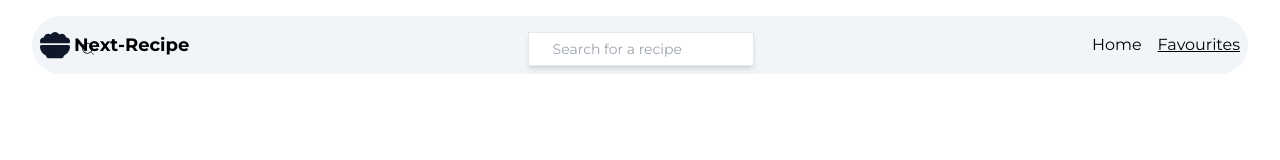
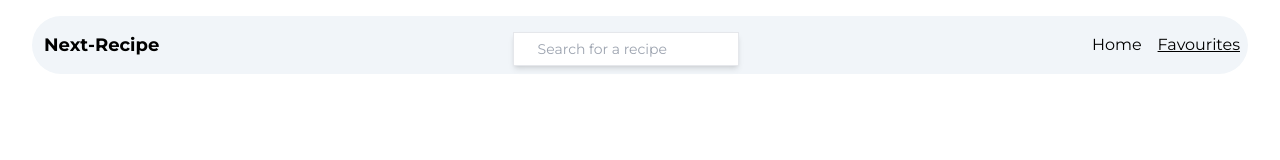
Before and after one commit to oscar4dev/next-recipe, a Next.js app: page /favourites in a window 1280 px wide. Shown: the top 160 px of the page. Built offline with nearby package versions, Linux system fonts and the light colour scheme.

Commit message:
initial commit

```diff
--- a/app/favourites/[id]/page.js
+++ b/app/favourites/[id]/page.js
@@ -2,7 +2,7 @@ import { getRecipe } from "@/app/lib/apiServices"
 import AddToFavouritesBtn from "@/app/ui/AddToFavouritesBtn"
 import IngredientsItem from "@/app/ui/IngredientsItem"
 import Image from "next/image"
-import { FaInfoCircle } from "react-icons/fa";
+// import { FaInfoCircle } from "react-icons/fa";
 
 export default async function page({ params }) {
 
@@ -39,7 +39,10 @@ export default async function page({ params }) {
                   <span>Published by: { publisher }</span>
                   <a
                      href={ source_url }
-                  ><FaInfoCircle /></a>
+                  >
+                     {/* <FaInfoCircle /> */}
+                     info
+                  </a>
                </p>
 
                <div className="mt-4">
--- a/app/layout.js
+++ b/app/layout.js
@@ -2,7 +2,7 @@ import { Montserrat } from "next/font/google";
 import "./globals.css";
 import PageNav from "./ui/PageNav";
 import { RecipeContextProvider } from "./ui/recipeContext";
-import { Toaster } from "react-hot-toast";
+// import { Toaster } from "react-hot-toast";
 import Search from "./ui/Search";
 import Footer from "./ui/Footer";
 import { Suspense } from "react";
@@ -22,13 +22,13 @@ export default function RootLayout({ children }) {
       <body
         className={` ${montserrat.className} antialiased flex flex-col min-h-dvh`}
       >
-        <Toaster
+        {/* <Toaster
           position="top-center"
           gutter={8}
           toastOptions={{
             duration: 3000,
           }}
-        />
+        /> */}
 
         <header className="z-10 fixed mt-4 w-full">
           <PageNav />
--- a/app/ui/Logo.jsx
+++ b/app/ui/Logo.jsx
@@ -1,10 +1,10 @@
-import { FaBowlFood } from "react-icons/fa6";
+// import { FaBowlFood } from "react-icons/fa6";
 
 export default function Logo() {
    return (
       <div className="flex items-center gap-1">
          <span className="text-3xl text-slate-900">
-            <FaBowlFood />
+            {/* <FaBowlFood /> */}
          </span>
          <span className="font-bold text-lg">
             Next-Recipe
--- a/app/ui/Search.jsx
+++ b/app/ui/Search.jsx
@@ -2,7 +2,7 @@
 
 import { usePathname, useRouter, useSearchParams } from "next/navigation";
 import { useDebouncedCallback } from "use-debounce";
-import { CiSearch } from "react-icons/ci";
+// import { CiSearch } from "react-icons/ci";
 
 export default function Search() {
 
@@ -26,7 +26,7 @@ export default function Search() {
    return (
       <div className="flex items-center justify-center mt-2">
          <span className="absolute left-20">
-            <CiSearch />
+            {/* <CiSearch /> */}
          </span>
          <input
             type="text"
--- a/app/ui/recipeContext.js
+++ b/app/ui/recipeContext.js
@@ -1,7 +1,7 @@
 'use client'
 
 import { createContext, useContext, useState } from "react";
-import toast from "react-hot-toast";
+// import toast from "react-hot-toast";
 
 const RecipeContext = createContext(null)
 
@@ -17,10 +17,10 @@ function RecipeContextProvider ({ children }) {
 
       if (index === -1) {
          copyOfFavourites.push(newItem)
-         toast('Successfully added!')
+         // toast('Successfully added!')
       } else {
          copyOfFavourites.splice(index)
-         toast('Removed!')
+         // toast('Removed!')
       }
 
       setFavourites(copyOfFavourites)
```
